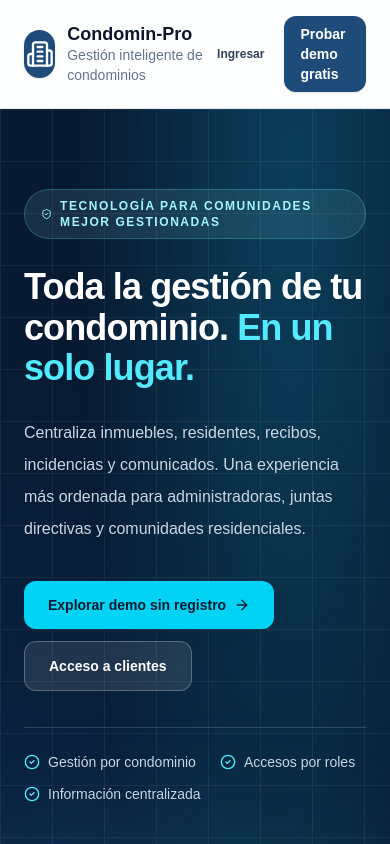
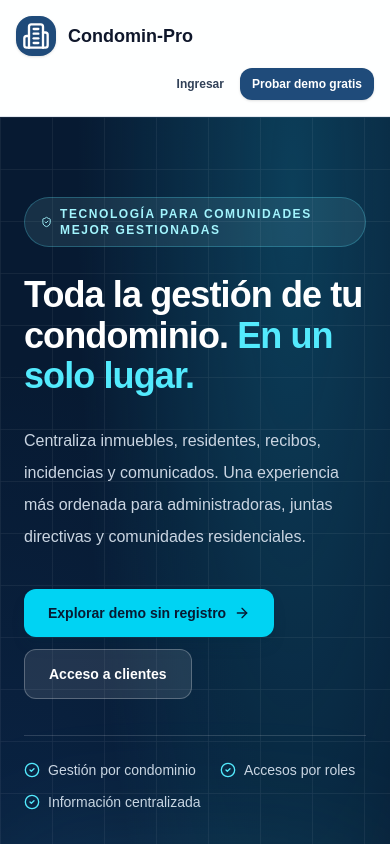
Before and after one commit to diegopquintanilla-blip/condoadmin-pro, a Next.js app: page / in a window 390 px wide. Shown: the top 844 px of the page. Built offline with nearby package versions, Linux system fonts and the light colour scheme; no server answers.

Commit message:
fix(marketing): wrap mobile header and preserve login/demo buttons at 320px

```diff
--- a/app/page.tsx
+++ b/app/page.tsx
@@ -49,9 +49,9 @@ export default function HomePage() {
         }}
       />
       <header className="sticky top-0 z-50 border-b border-slate-200 bg-white/90 backdrop-blur">
-        <div className="mx-auto flex max-w-7xl items-center justify-between px-6 py-4">
-          <Link href="/" className="flex items-center gap-3">
-            <div className="flex h-12 w-12 items-center justify-center rounded-2xl bg-[#1f4b7a] text-white shadow-sm">
+        <div className="mx-auto flex max-w-7xl flex-wrap items-center justify-between gap-3 px-4 py-4 sm:px-6">
+          <Link href="/" className="flex min-w-0 items-center gap-3">
+            <div className="flex h-10 w-10 shrink-0 items-center justify-center rounded-2xl bg-[#1f4b7a] text-white shadow-sm sm:h-12 sm:w-12">
               <Building2 className="h-7 w-7" />
             </div>
 
@@ -59,7 +59,7 @@ export default function HomePage() {
               <p className="text-lg font-bold leading-tight text-slate-900">
                 Condomin-Pro
               </p>
-              <p className="text-sm text-slate-500">
+              <p className="hidden text-sm text-slate-500 sm:block">
                 Gestión inteligente de condominios
               </p>
             </div>
@@ -78,7 +78,7 @@ export default function HomePage() {
             </a>
           </nav>
 
-          <div className="flex items-center gap-3">
+          <div className="flex w-full flex-wrap items-center justify-end gap-2 sm:w-auto sm:gap-3">
             <Link
               href="/login"
               className="inline-flex rounded-xl px-2 py-2 text-xs font-semibold text-slate-700 transition hover:bg-slate-100 sm:px-4 sm:text-sm"
@@ -90,7 +90,7 @@ export default function HomePage() {
 
             <Link
               href="/demo"
-              className="rounded-xl bg-[#1f4b7a] px-4 py-2 text-sm font-semibold text-white shadow-sm transition hover:bg-[#173a60]"
+              className="rounded-xl bg-[#1f4b7a] px-3 py-2 text-xs font-semibold text-white shadow-sm transition hover:bg-[#173a60] sm:px-4 sm:text-sm"
             >
               Probar demo gratis
             </Link>
```
